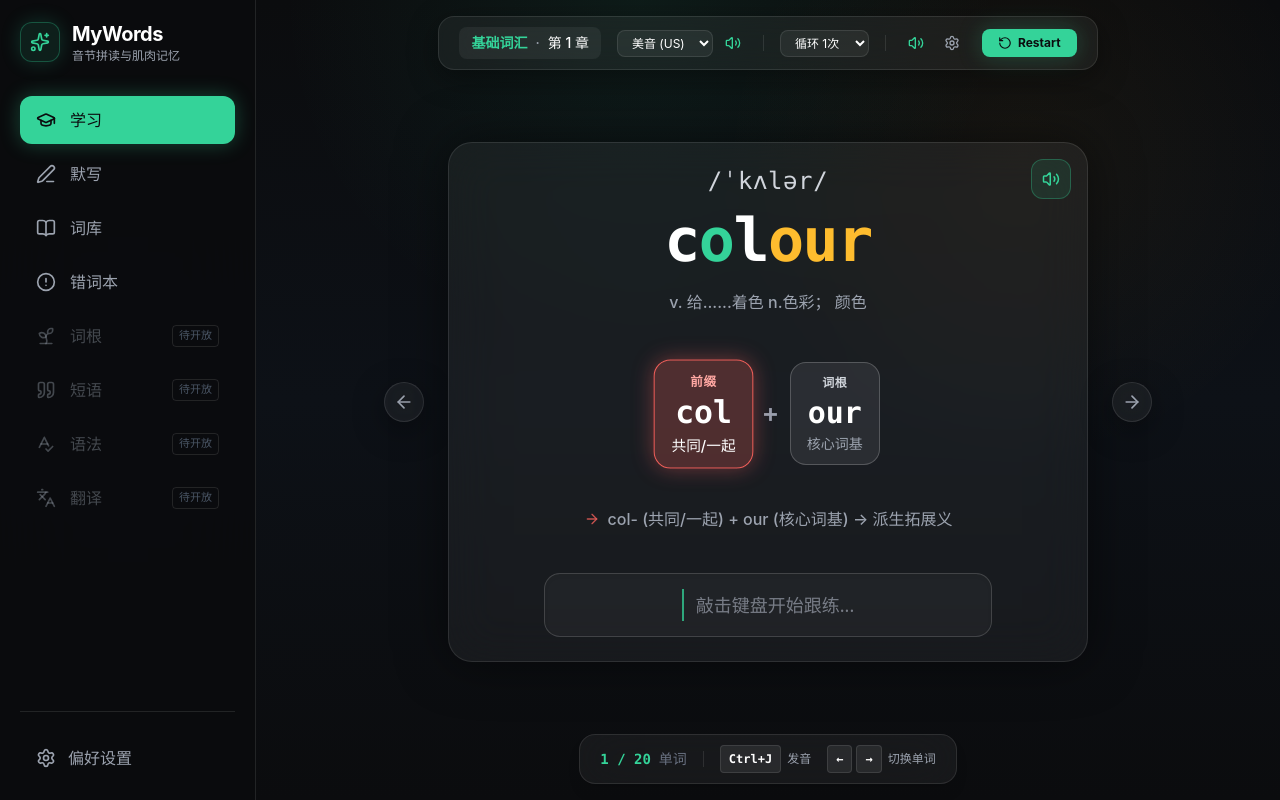
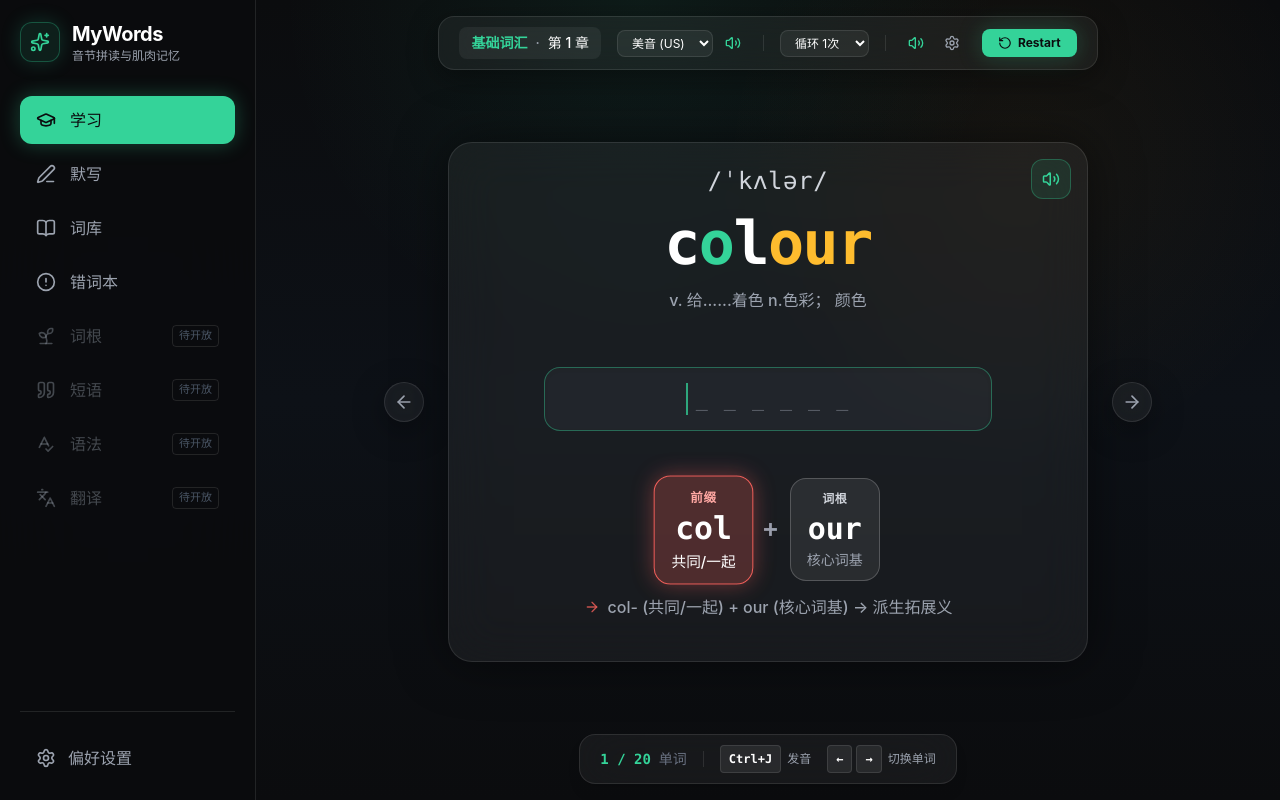
Before and after one commit to easybuild-jack/mywords, a Next.js app: page /learn in a window 1280 px wide. Built offline with nearby package versions, Linux system fonts and the light colour scheme; no server answers.

Commit message:
style: refactor LearnCard layout to improve typing input and morpheme breakdown positioning

```diff
--- a/src/components/typing/LearnCard.tsx
+++ b/src/components/typing/LearnCard.tsx
@@ -92,9 +92,14 @@ export function LearnCard({
 
   return (
     <WordCardShell word={word} phoneticPreference={phoneticPreference} remainingLoops={remainingLoops}>
-      {/* 1. 音标 + 单词 + 释义 */}
-      <div className="space-y-1 pt-0">
-        {/* 固定行高：并列两条时字号降一档，不锁死高度会让下面的单词随词上下跳 */}
+      {/*
+        上半区（音标 + 单词 + 释义 + 输入槽）四行高度全部写死：h-9 / h-20 / h-14 / h-16。
+        外壳是 justify-between，只要这一块总高恒定，输入框就钉在同一个纵向位置上，
+        既不会因为单词长短换字号而移动，也不会被下方色块的高低挤上挤下。
+      */}
+      <div>
+        <div className="space-y-1">
+          {/* 并列两条音标时字号降一档，不锁死高度会让下面的单词随词上下跳 */}
           <div className="h-9 flex items-center justify-center gap-x-5">
             {phonetics.map((entry) => (
               <span key={entry.label ?? 'single'} className="inline-flex items-baseline gap-1.5">
@@ -111,20 +116,50 @@ export function LearnCard({
               </span>
             ))}
           </div>
+          {/* 长单词会降字号，套一层定高容器再居中，字号变化就不会顶动下面的输入框 */}
+          <div className="h-20 flex items-center justify-center">
             <h2
               className={`${wordSizeClass(word.name.length)} font-extrabold tracking-tight text-white font-mono leading-tight`}
             >
               <MarkedWord word={word} />
             </h2>
-        <div className="h-10 flex items-center justify-center">
+          </div>
+          {/* 按两行译文预留高度（h-14 ≈ 2 × leading-relaxed 行高），并统一从顶部起排：
+              一行、两行的释义都落在同一个位置，输入框既不会被行数顶动，也不会紧贴单词 */}
+          <div className="h-14 flex items-start justify-center">
             <p className="text-sm sm:text-base text-[#9CA3AF] line-clamp-2 font-medium leading-relaxed">
               {meaningText}
             </p>
           </div>
         </div>
 
-      {/* 2. 构词法切分：前缀 + 词根 + 后缀，跟打进度按段点亮 */}
-      <div className="flex items-end justify-center gap-3 flex-wrap">
+        {/* 跟打输入槽：字号、字距与占位下划线都跟默写页的拼写槽保持一致 */}
+        <div className="relative w-full max-w-md mx-auto pt-6">
+          <div
+            className={`h-16 flex items-center justify-center tracking-widest font-mono text-3xl font-bold rounded-2xl border px-5 transition-all shadow-inner ${
+              hasTypo
+                ? 'border-destructive bg-destructive/15 text-destructive animate-shake'
+                : 'border-primary/40 bg-white/[0.04] text-primary shadow-[0_0_20px_rgba(0,0,0,0.2)]'
+            }`}
+          >
+            {currentInput && <span className="mr-2">{currentInput}</span>}
+            <span className="inline-block w-0.5 h-8 bg-primary animate-cursor shrink-0" />
+            {!currentInput && (
+              <span className="ml-2 text-xl tracking-widest text-muted-foreground/60 font-normal font-mono">
+                {Array(word.name.length).fill('_').join(' ')}
+              </span>
+            )}
+          </div>
+        </div>
+      </div>
+
+      {/* 下半区：拆分讲解靠卡片底部，色块高低只影响它与输入框之间的空白。
+          mb-4 把整块从底边往上抬一点，别让色块压着卡片下沿 */}
+      <div className="space-y-3 mb-4">
+        {/* 构词法切分：前缀 + 词根 + 后缀，跟打进度按段点亮。
+            items-stretch 让同一行的色块统一取最高那个的高度：释义有一行有两行，
+            按内容各自撑高会参差不齐。宽度仍由内容决定，不强求一致 */}
+        <div className="flex items-stretch justify-center gap-3 flex-wrap">
           {morphemes.map((morpheme, index) => {
             const startIdx = morphemes.slice(0, index).reduce((sum, m) => sum + m.text.length, 0)
             const endIdx = startIdx + morpheme.text.length
@@ -181,31 +216,15 @@ export function LearnCard({
           })}
         </div>
 
-      {/* 3. 词根语义推导说明 */}
+        {/* 词根语义推导说明：跟在拆分色块后面，一起构成最下方的拆分讲解 */}
         <div className="h-7 flex items-center justify-center gap-2 text-sm sm:text-base text-[#9CA3AF] font-medium leading-relaxed">
           {word.etymology?.derivation && (
             <>
               <ArrowRight className="size-4 text-[#F05F5A]/80 shrink-0" />
-            <span className="min-w-0 truncate text-[#9CA3AF] font-medium">{word.etymology.derivation}</span>
+              <span className="min-w-0 truncate text-[#9CA3AF] font-medium">
+                {word.etymology.derivation}
+              </span>
             </>
-        )}
-      </div>
-
-      {/* 4. 跟打实时输入槽 */}
-      <div className="relative w-full max-w-md mx-auto">
-        <div
-          className={`h-16 flex items-center justify-center font-mono text-4xl font-bold rounded-2xl border px-5 transition-all shadow-inner ${
-            hasTypo
-              ? 'border-destructive bg-destructive/15 text-destructive animate-shake'
-              : 'border-white/15 bg-white/[0.04] text-primary shadow-[0_0_20px_rgba(0,0,0,0.2)]'
-          }`}
-        >
-          {currentInput && <span className="mr-1.5">{currentInput}</span>}
-          <span className="inline-block w-0.5 h-8 bg-primary animate-cursor shrink-0" />
-          {!currentInput && (
-            <span className="ml-3 text-lg text-muted-foreground/70 font-normal font-sans">
-              敲击键盘开始跟练...
-            </span>
           )}
         </div>
       </div>
```
Lines whose indentation alone changed are shown as unchanged.
